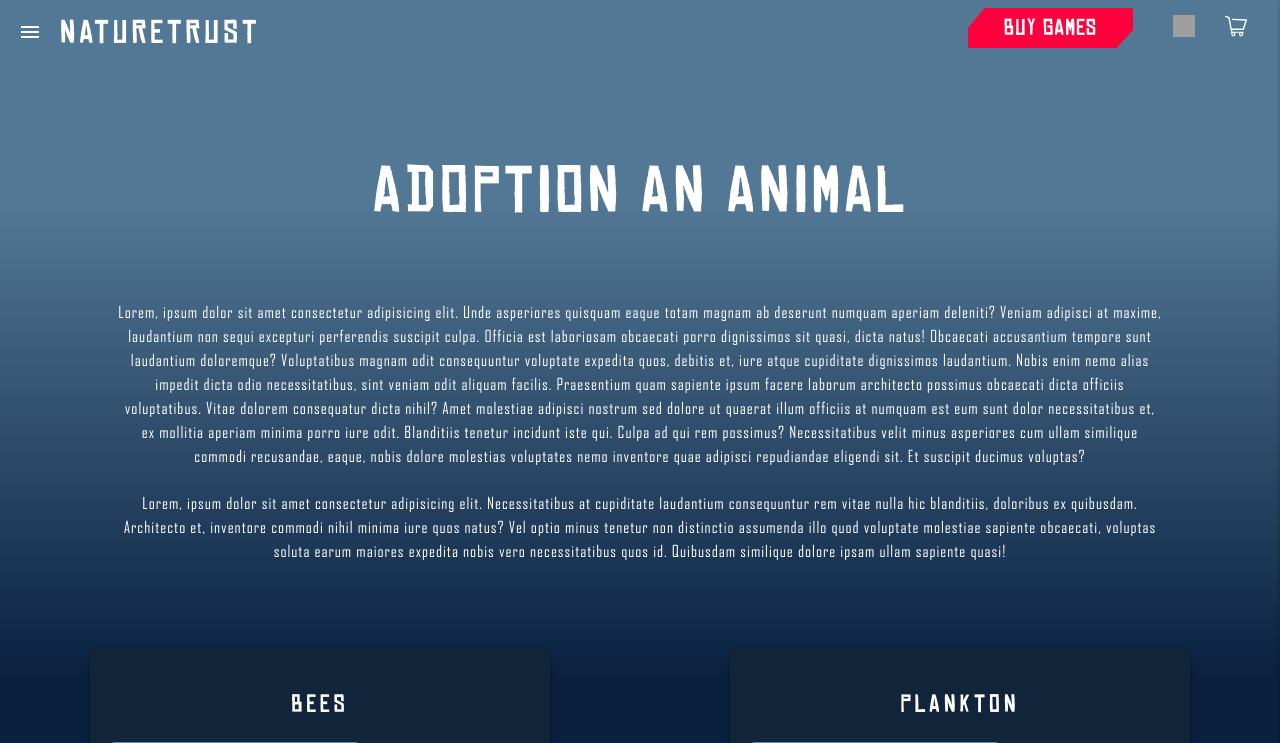
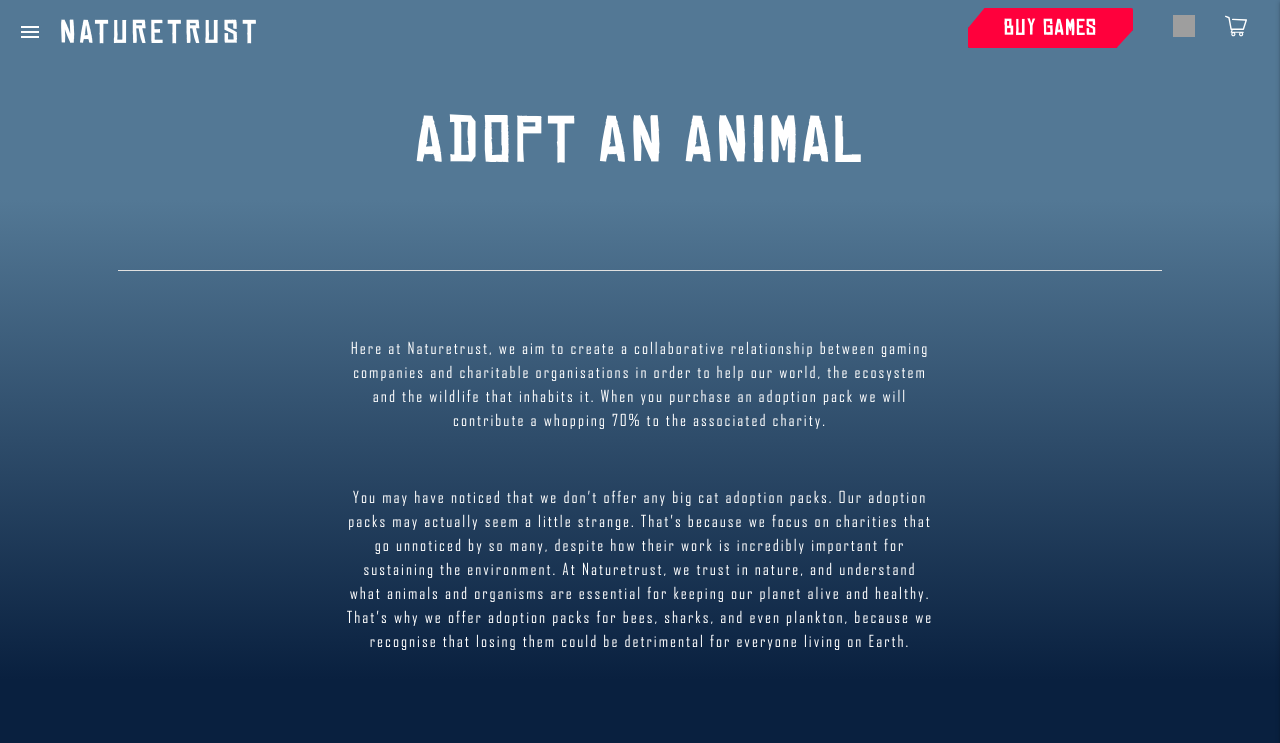
Before and after one commit to Code-Institute-Submissions/Code-Institute-Submissions-naturetrust_SepResub, a Django app: page /adoption/ in a window 1280 px wide. Shown: the top 743 px of the page. Run offline with Django 3.2, Linux system fonts and the light colour scheme; data comes from the database, SQL or seed files in the repository; parts of the project's set-up code (start-up, migrations or seed data) failed here and were passed over; some libraries are stand-ins or nearby versions; grey boxes are pictures that could not be loaded.

Commit message:
Remove lorem ipsum text from adoptions page

```diff
--- a/adoption/templates/adoption/adoptions.html
+++ b/adoption/templates/adoption/adoptions.html
@@ -2,38 +2,32 @@
 
 {% block content %}
         <section id="allAdoptions">
-            <div class="row my-5">
+            <div class="row my-3">
                 <div class="col s12 center">
-                    <h1 class="title">Adoption An Animal</h1>
+                    <h1 class="title">Adopt An Animal</h1>
                 </div>
             </div>
             <!-- About -->
-            <div class="row center">
-                <div class="col s12 l10 offset-l1">
+            <div class="row center about">
+                <div class="col s12 m10 offset-m1 my-5">
+                    <div class="divider"></div>
+                </div>
+                <div class="col s12 m10 offset-m1 l8 offset-l2 xl6 offset-xl3 mb-5">
                     <p>
-                        Lorem, ipsum dolor sit amet consectetur adipisicing elit. Unde asperiores quisquam eaque totam magnam ab deserunt
-                        numquam aperiam deleniti? Veniam adipisci at maxime, laudantium non sequi excepturi perferendis suscipit culpa.
-                        Officia est laboriosam obcaecati porro dignissimos sit quasi, dicta natus! Obcaecati accusantium tempore sunt
-                        laudantium doloremque? Voluptatibus magnam odit consequuntur voluptate expedita quos, debitis et, iure atque
-                        cupiditate dignissimos laudantium.
-                        Nobis enim nemo alias impedit dicta odio necessitatibus, sint veniam odit aliquam facilis. Praesentium quam sapiente
-                        ipsum facere laborum architecto possimus obcaecati dicta officiis voluptatibus. Vitae dolorem consequatur dicta
-                        nihil?
-                        Amet molestiae adipisci nostrum sed dolore ut quaerat illum officiis at numquam est eum sunt dolor necessitatibus
-                        et, ex mollitia aperiam minima porro iure odit. Blanditiis tenetur incidunt iste qui.
-                        Culpa ad qui rem possimus? Necessitatibus velit minus asperiores cum ullam similique commodi recusandae, eaque,
-                        nobis dolore molestias voluptates nemo inventore quae adipisci repudiandae eligendi sit. Et suscipit ducimus
-                        voluptas?
+                        Here at Naturetrust, we aim to create a collaborative relationship between gaming companies and charitable
+                        organisations in order to help our world, the ecosystem and the wildlife that inhabits it. When you purchase an
+                        adoption pack we will contribute a whopping 70% to the associated charity.
                     </p>
                     <br>
                     <p>
-                        Lorem, ipsum dolor sit amet consectetur adipisicing elit. Necessitatibus at cupiditate laudantium consequuntur rem
-                        vitae nulla hic blanditiis, doloribus ex quibusdam. Architecto et, inventore commodi nihil minima iure quos natus?
-                        Vel optio minus tenetur non distinctio assumenda illo quod voluptate molestiae sapiente obcaecati, voluptas soluta
-                        earum maiores expedita nobis vero necessitatibus quos id. Quibusdam similique dolore ipsam ullam sapiente quasi!
+                        You may have noticed that we don’t offer any
+                        big cat adoption packs. Our adoption packs may actually seem a little strange. That’s because we focus on
+                        charities that go unnoticed by so many, despite how their work is incredibly important for sustaining the
+                        environment. At Naturetrust, we trust in nature, and understand what animals and organisms are essential for
+                        keeping our planet alive and healthy. That’s why we offer adoption packs for bees, sharks, and even plankton,
+                        because we recognise that losing them could be detrimental for everyone living on Earth.
                     </p>
                 </div>
-
             </div>
             <!-- Adoption packs -->
             <div class="row my-5">
--- a/static/css/base.css
+++ b/static/css/base.css
@@ -72,6 +72,10 @@ br {
 
 .mt-5 {
     margin-top: 50px;
+}
+
+.mb-5 {
+    margin-bottom: 50px;
 }
 
 .py-2 {
@@ -654,6 +658,12 @@ Game details styles
 Adoption page styles
 ====================================================== */
 
+#allAdoptions .about p {
+    font-size: 16px;
+    letter-spacing: 2px;
+    padding: 15px;
+}
+
 #allAdoptions .card {
     max-width: 460px;
     background: #122439;
```
